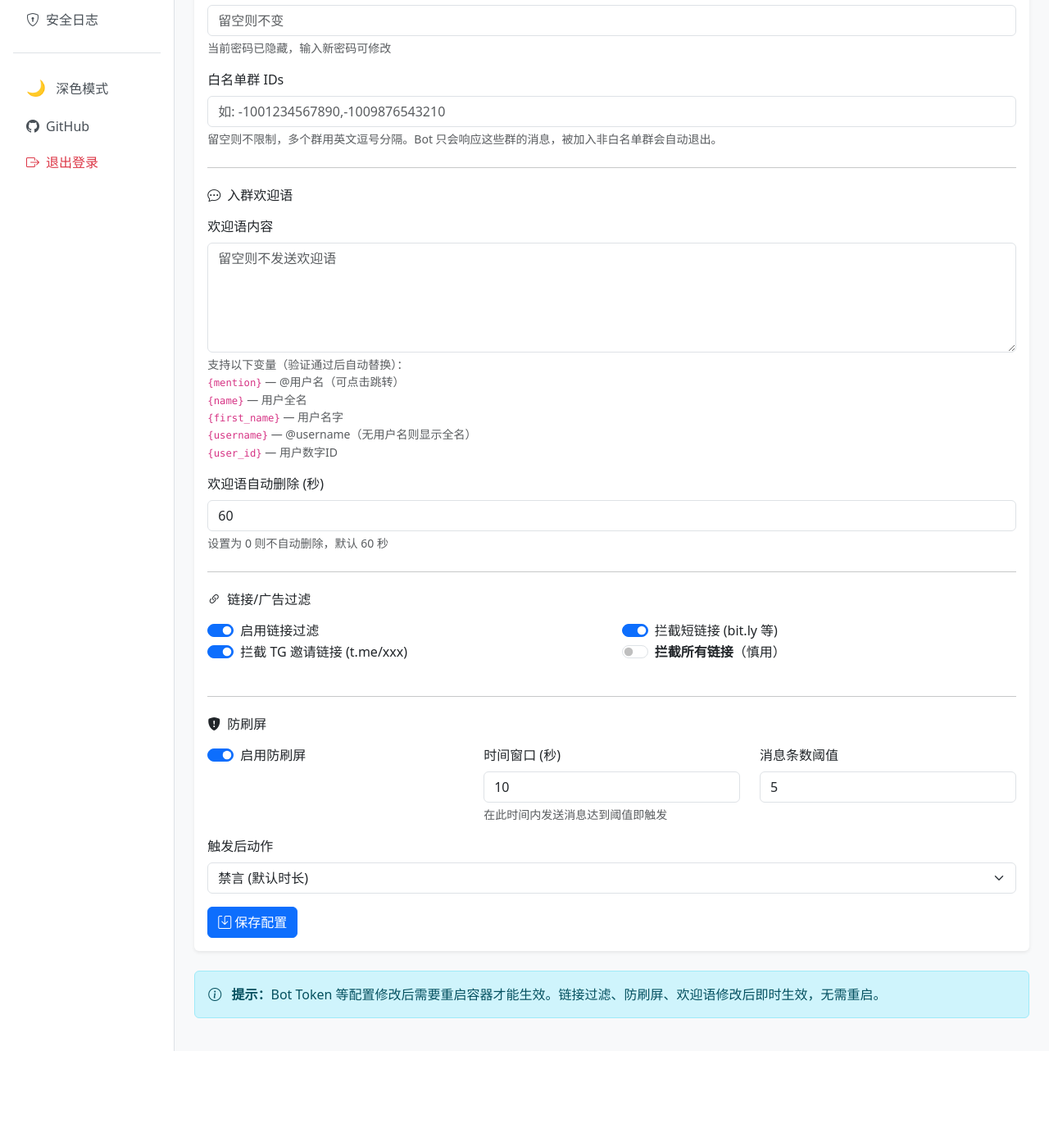
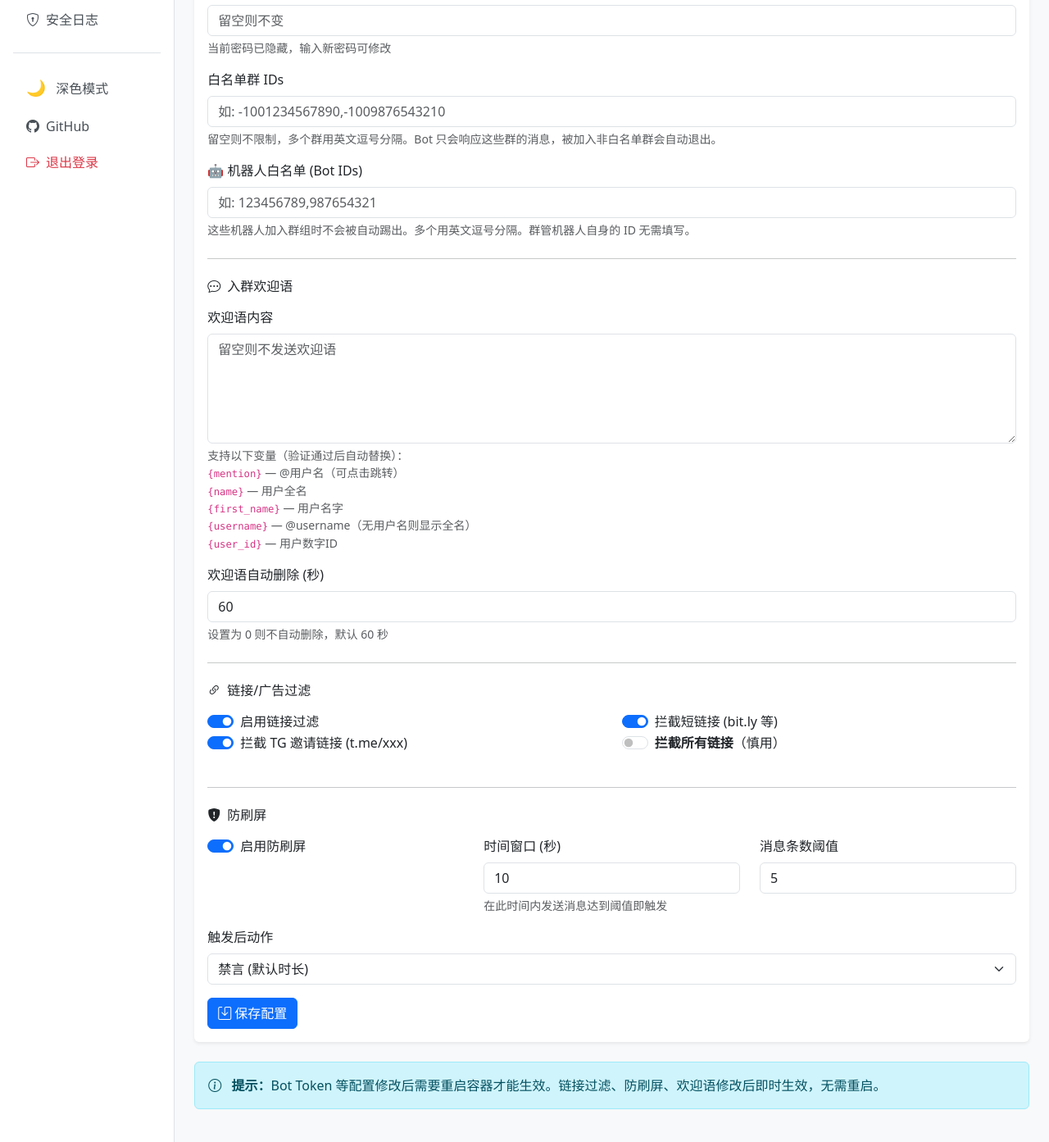
Before and after one commit to yyzq-cf/tg-group-guard, a Flask app: page /settings in a window 1280 px wide. Shown: the part 352-1745 px from the top of the page at 82% size. Before the commit the page ends 1634 px from the top, so only its background shows below. Run offline with Flask 3, Linux system fonts and the light colour scheme; the visitor is signed in with stand-in values (Sample User, id 1); data that the repository does not hold is empty; parts of the project's set-up code (start-up, migrations or seed data) failed here and were passed over.

Commit message:
feat: TOTP 2FA 登录验证、机器人入群自动踢+白名单、管理员内容过滤不封禁、新增20个色情引流违禁词

```diff
--- a/app/web/server.py
+++ b/app/web/server.py
@@ -3,11 +3,16 @@ import sqlite3
 import hashlib
 import secrets
 import logging
+import base64
+import io
 from functools import wraps
 from datetime import datetime, timedelta
 from flask import Flask, render_template, request, redirect, url_for, session, flash, jsonify
 from app.database import get_conn, get_setting, set_setting
 from app.config import Config
+
+import pyotp
+import qrcode
 
 app = Flask(__name__, template_folder="templates", static_folder="static")
 app.secret_key = os.getenv("WEB_SECRET", secrets.token_hex(32))
@@ -295,6 +300,10 @@ ADMIN_PASSWORD={ADMIN_PASSWORD_HASH}
         allowed_chat_ids = data.get("allowed_chat_ids", "").strip()
         set_setting("allowed_chat_ids", allowed_chat_ids)
 
+        # 保存机器人白名单
+        bot_whitelist = data.get("bot_whitelist", "").strip()
+        set_setting("bot_whitelist", bot_whitelist)
+
         flash("配置已保存", "success")
         return redirect(url_for("settings"))
 
@@ -313,10 +322,11 @@ ADMIN_PASSWORD={ADMIN_PASSWORD_HASH}
         "action": get_setting("antiflood_action", "mute"),
     }
     allowed_chat_ids = get_setting("allowed_chat_ids", "")
+    bot_whitelist = get_setting("bot_whitelist", "")
     return render_template("settings.html", config=Config, admin_password=ADMIN_PASSWORD_HASH,
                            welcome_message=welcome_message, welcome_delete_delay=welcome_delete_delay,
                            link_settings=link_settings, antiflood_settings=antiflood_settings,
-                           allowed_chat_ids=allowed_chat_ids)
+                           allowed_chat_ids=allowed_chat_ids, bot_whitelist=bot_whitelist)
 
 # ==================== 安全日志 ====================
 
--- a/app/web/templates/settings.html
+++ b/app/web/templates/settings.html
@@ -44,6 +44,11 @@
                 <label class="form-label">白名单群 IDs</label>
                 <input type="text" name="allowed_chat_ids" class="form-control" value="{{ allowed_chat_ids }}" placeholder="如: -1001234567890,-1009876543210">
                 <div class="form-text">留空则不限制，多个群用英文逗号分隔。Bot 只会响应这些群的消息，被加入非白名单群会自动退出。</div>
+            </div>
+            <div class="mb-3">
+                <label class="form-label">🤖 机器人白名单 (Bot IDs)</label>
+                <input type="text" name="bot_whitelist" class="form-control" value="{{ bot_whitelist }}" placeholder="如: 123456789,987654321">
+                <div class="form-text">这些机器人加入群组时不会被自动踢出。多个用英文逗号分隔。群管机器人自身的 ID 无需填写。</div>
             </div>
 
             <hr class="my-4">
```
Also changed, not shown: app/handlers/group_messages.py (+14 -4 lines), app/handlers/join_request.py (+20 -0 lines).
